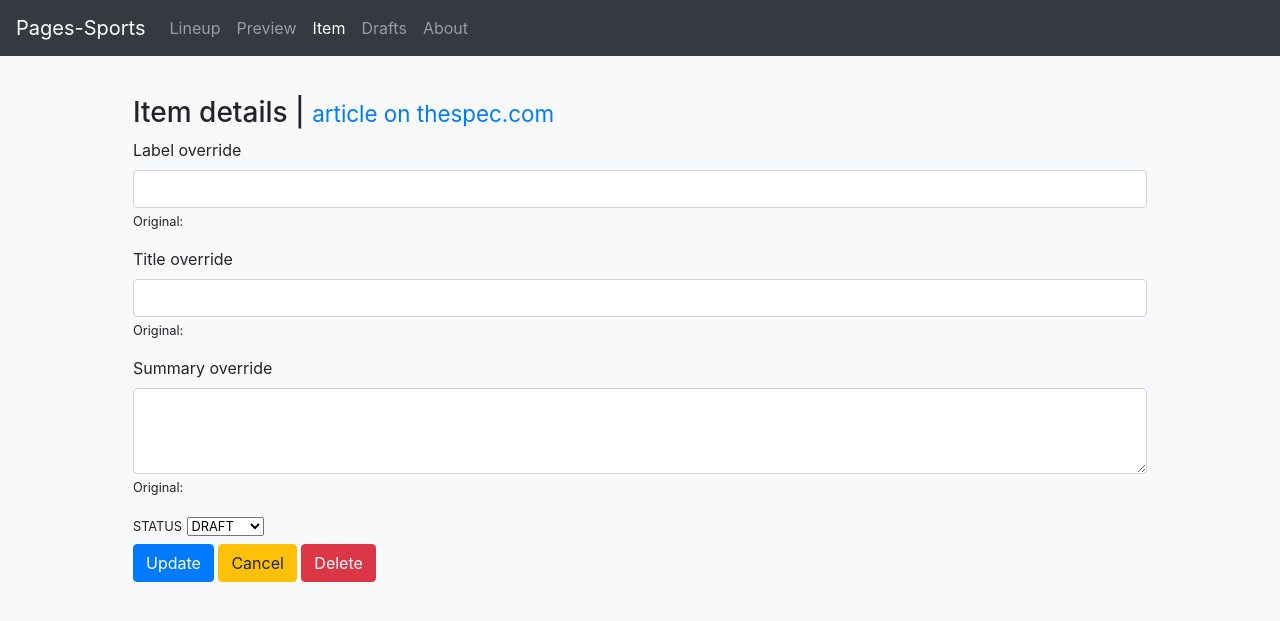
After one commit to Timunroe/Pages-sports, a Flask app: template templates/item.html in a window 1280 px wide. The commit adds this page. Shown: the top 621 px of the page. Run offline with Flask 2, Linux system fonts and the light colour scheme; the template is opened without the code that fills it, so the values that code supplies are empty; some libraries are stand-ins or nearby versions.

Commit message:
July 9 late

```diff
--- /dev/null
+++ b/templates/item.html
@@ -0,0 +1,70 @@
+{% extends '_base.html' %}
+{% set active_page = 'item' %}
+{% block body %}
+<div class="container py-4 px-md-5">
+    <h3>Item details | <small><a href="{{data['link']}}" target="_blank">article on thespec.com</a></small></h3>
+    <form action="/view/{{data['asset_id']}}" method="post">
+
+        <div class="form-group">
+            <input type="hidden" name="asset_id" value="{{data['asset_id']}}">
+            <label for="label_user">Label override</label>
+            <input type="text" class="form-control" name="label_user" value="{{ data['label_user']|safe if data['label_user'] else data['label_api']|safe }}">
+            <p class="small mt-1">Original: {{ data['label_api']|safe }}</p>
+        </div>
+        <div class="form-group">
+            <label for="title_user">Title override</label>
+            <input type="text" class="form-control" name="title_user" value="{{ data['title_user']|safe if data['title_user'] else data['title_api']|safe}}">
+            <p class="small mt-1">Original: {{ data['title_api']|safe }}</p>
+            <div class="invalid-feedback" style="width: 100%;">
+                A title is required.
+            </div>
+        </div>
+        <div class="form-group">
+            <label for="desc_user">Summary override</label>
+            <textarea class="form-control" name="desc_user" rows="3">{{ data['desc_user']|safe if data['desc_user'] else data['desc_api']|safe }}</textarea>
+            <p class="small mt-1">Original: {{ data['desc_api']|safe }}</p>
+        </div>
+
+        <div class="d-flex flex-row flex-wrap align-items-center justify-content-start">
+            <div class="mr-3">
+                <label class="small" style="" for="draft_user">STATUS</label>
+                <select class="" style="font-size: 12.8px;" name="draft_user">
+                {% if data['draft_user'] == 0 %}
+                <option value="2">DRAFT</option>
+                <option value selected="selected">PUBLISH</option>
+                {% else %}
+                <option value selected="selected">DRAFT</option>
+                <option value="0">PUBLISH</option>
+                {% endif %}
+                </select>
+            </div>
+            <!-- <div class="mr-3">
+                <label class="small" style="" for="rank">RANK</label>
+                <select class="" name="rank">
+                {% for rank in [0, 1, 2, 3, 4, 5, 6] %}
+                <option
+                {% if data['rank']==rank %} value selected="selected" {% else %} value="{{rank}}" {% endif %}
+                >{{ rank }}</option>
+                {% endfor %}
+                </select>
+            </div>
+            <div class="">
+                <label class="small" style="" for="rank_time">LOCK</label>
+                <select class="" name="rank_time">
+                {% for hours in [0, 4, 8, 12, 24] %}
+                <option
+                {% if data['rank_time']==hours %} value selected="selected"
+                {% else %} value="{{ hours }}" {% endif %}
+                >{{ hours }}</option>
+                {% endfor %}
+                </select>
+                <span class="small">HOURS</span>
+            </div> -->
+        </div>
+
+        <button type="submit" name="action" class="btn btn-primary" value="save">Update</button>
+        <button type="submit" name="action" class="btn btn-warning" value="cancel">Cancel</button>
+        <button type="submit" name="action" class="btn btn-danger" value="delete">Delete</button>
+    </form>
+</div>
+{% endblock %}
```
Also changed, not shown: templates/includes/_data_list.html (+7 -6 lines), templates/script_templates.py (deleted, +0 -84 lines).
